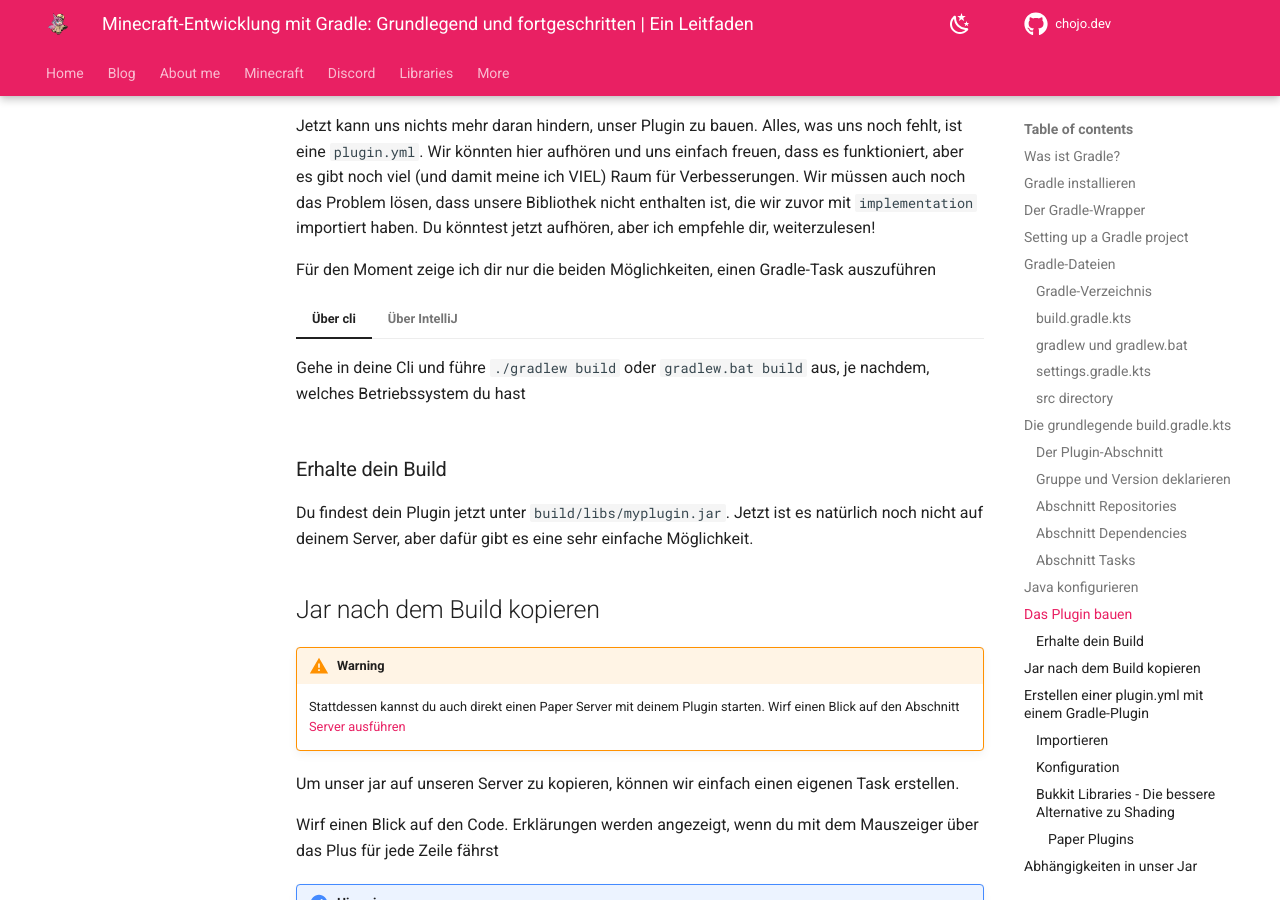
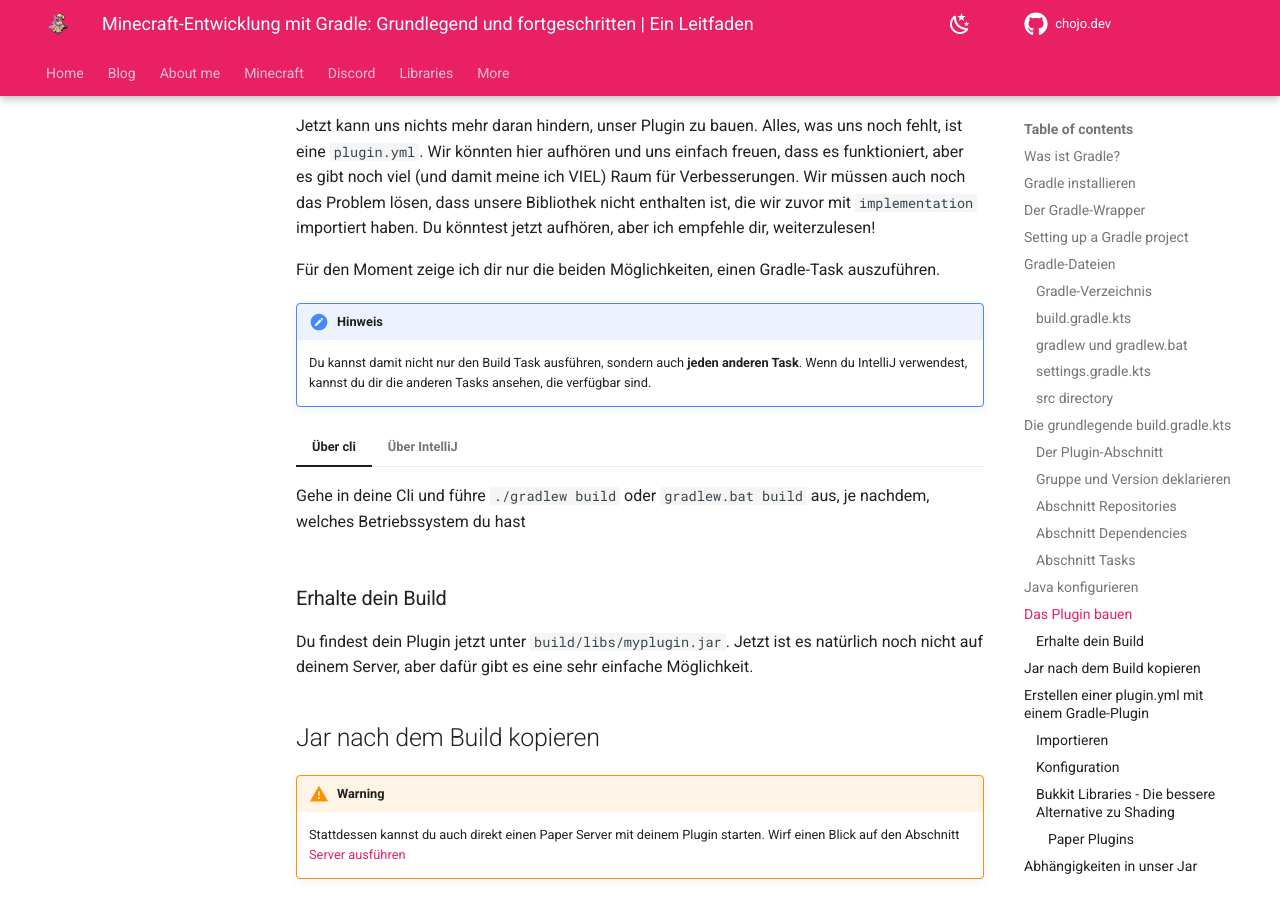
Before and after one commit to rainbowdashlabs/chojodev, an MkDocs documentation site: the page built from docs/blog/de/gradle_minecraft_basic_and_advanced.md, in a window 1280 px wide and 900 px high, scrolled down 7658 px. Built offline with MkDocs 1.6.1 and Material for MkDocs 9.7.7, drawn with Linux system fonts in a browser that asks for light colours; comment, search, counter and statistics services are not loaded.

Commit message:
Improve information on executing Gradle tasks in blogs
Added information in `gradle_minecraft_basic_and_advanced.md` files in both 'de' and 'posts' directories to elaborate on the ability to execute not just the build task but also any other available tasks in Gradle. Through this update the blog post is more comprehensive and provides readers with accurate instructions on how to use Gradle tasks in IntelliJ

```diff
--- a/docs/blog/de/gradle_minecraft_basic_and_advanced.md
+++ b/docs/blog/de/gradle_minecraft_basic_and_advanced.md
@@ -373,7 +373,12 @@
 Wir müssen auch noch das Problem lösen, dass unsere Bibliothek nicht enthalten ist, die wir zuvor mit `implementation` importiert haben.
 Du könntest jetzt aufhören, aber ich empfehle dir, weiterzulesen!
 
-Für den Moment zeige ich dir nur die beiden Möglichkeiten, einen Gradle-Task auszuführen
+Für den Moment zeige ich dir nur die beiden Möglichkeiten, einen Gradle-Task auszuführen.
+
+!!! Hinweis
+
+    Du kannst damit nicht nur den Build Task ausführen, sondern auch **jeden anderen Task**.
+    Wenn du IntelliJ verwendest, kannst du dir die anderen Tasks ansehen, die verfügbar sind.
 
 === "Über cli"
 
```
Also changed, not shown: docs/blog/posts/gradle_minecraft_basic_and_advanced.md (+7 -2 lines).
